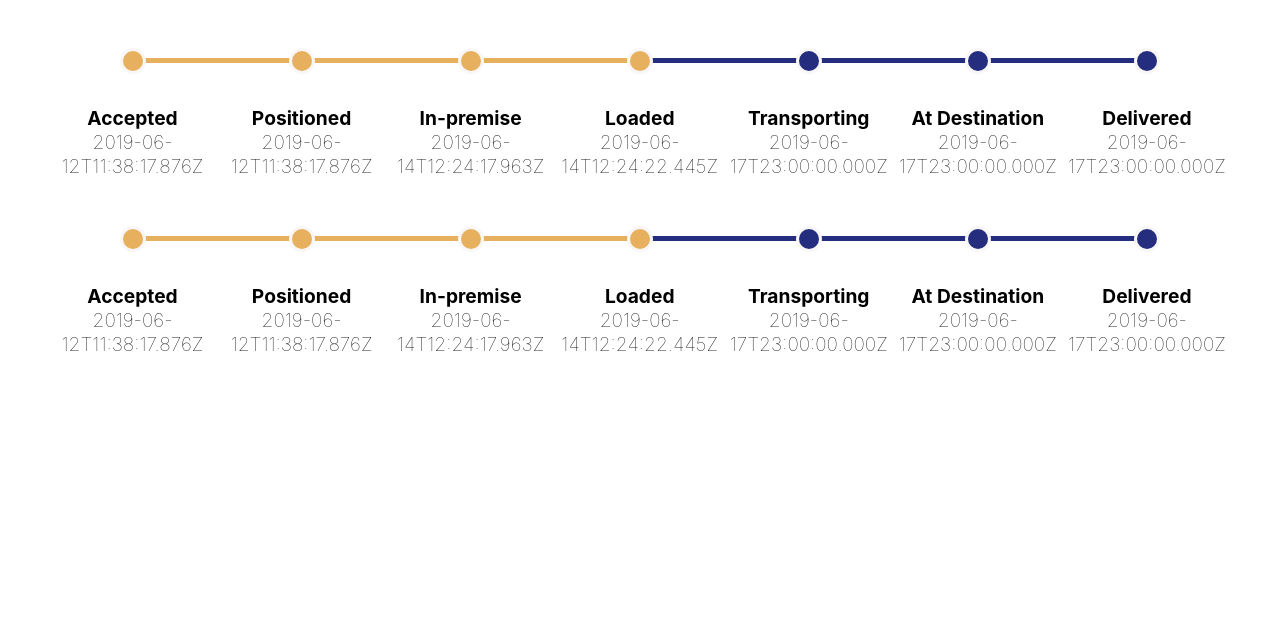
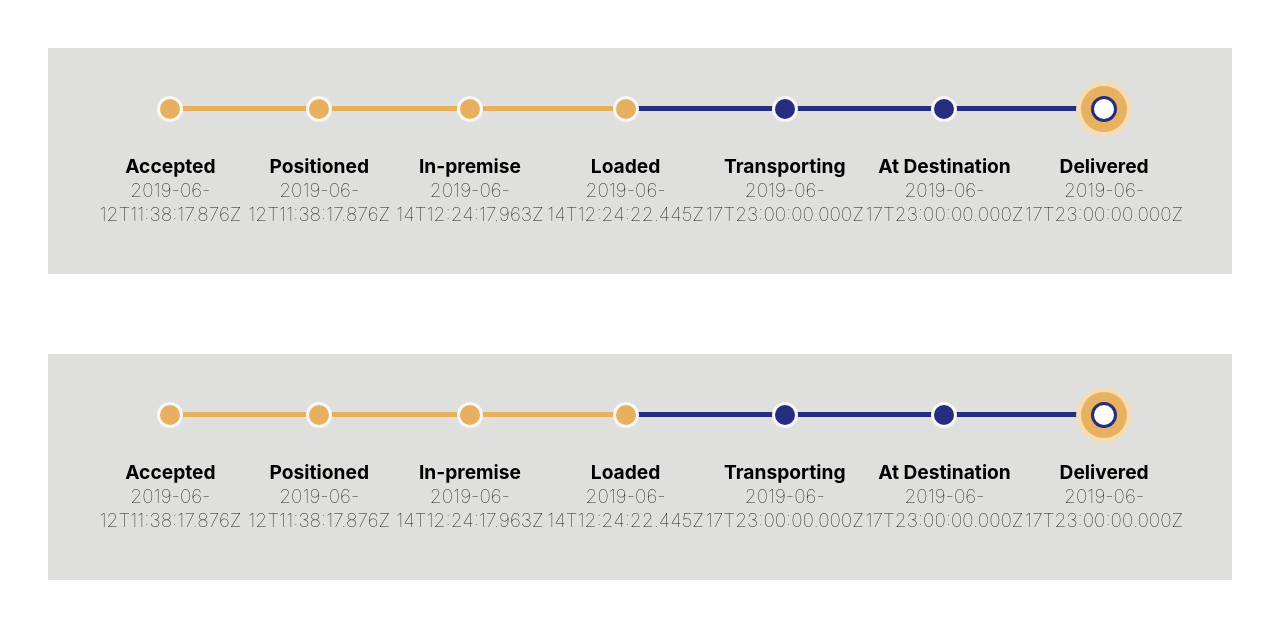
Before and after one commit to jajibhee/Kobo-Trip, a React (Create React App) app: page / in a window 1280 px wide. Shown: the top 618 px of the page. Built offline with nearby package versions, Linux system fonts and the light colour scheme.

Commit message:
updated state

```diff
--- a/src/App.css
+++ b/src/App.css
@@ -2,16 +2,15 @@
   margin: 0;
   padding: 0;
 }
-.container {
-  z-index: 2;
-  width: 100%;
-}
+
 .progress {
+  margin-bottom: 5rem;
+  padding: 3rem;
   display: flex;
   text-align: center;
+  background-color: #dfdfde;
 }
 .progress > li {
-  width: 14.28%;
   list-style: none;
   font-size: 1.2rem;
   position: relative;
@@ -19,15 +18,17 @@
 }
 
 .progress li::before {
+  background-color: #e7b05f;
+  border: 0.2rem solid rgb(248, 246, 246);
+  border-radius: 50%;
   content: "";
+  display: block;
+  height: 20px;
+  margin: 0 auto 32px auto;
+  position: relative;
+  text-align: center;
   width: 20px;
-  height: 20px;
-  border: 0.2rem solid rgb(248, 246, 246);
-  display: block;
-  text-align: center;
-  margin: 0 auto 32px auto;
-  background-color: #e7b05f;
-  border-radius: 50%;
+  z-index: 1;
 }
 
 /* //connector */
@@ -39,15 +40,15 @@
   top: 10px;
   left: -50%;
   width: 100%;
-  z-index: -1;
+  z-index: 0;
 }
 .progress li:first-child::after {
   content: none;
 }
 
 /* select all but the first four */
-.progress li:nth-child(n + 5)::after,
-.progress li:nth-child(n + 5)::before {
+.progress li:nth-child(n)::after,
+.progress li:nth-child(n)::before {
   background-color: #252d7e;
   color: #252d7e;
 }
@@ -57,28 +58,17 @@
   color: #fff;
 }
 
-.progress li.done:last-child::after {
-  background-color: #e7b05f;
-  color: #fff;
+.progress li:last-child::before {
+  background-color: #fff;
+  border: 0.2rem solid #252d7e;
+  box-shadow: 0 0 0 10px hsl(36, 74%, 64%, 1), 0 0 0 15px hsl(36, 74%, 84%, 1);
 }
 
-.progress li.done:last-child::before {
-  box-shadow: 0 0 0 10px hsl(36, 74%, 64%, 1), 0 0 0 15px hsl(36, 74%, 84%, 1);
-  background-color: #fff;
+.progress > li:last-child::after {
+  /* background-color: #fff;
   border: 0.2rem solid #252d7e;
+  box-shadow: 0 0 0 10px hsl(36, 74%, 64%, 1), 0 0 0 15px hsl(36, 74%, 84%, 1); */
 }
-.progress li.currently:nth-child(5)::after {
-  background-color: #e7b05f;
-  color: #fff;
-}
-
-.progress li.currently:nth-child(5)::before {
-  box-shadow: 0 0 0 10px hsl(36, 74%, 64%, 1), 0 0 0 15px hsl(36, 74%, 84%, 1);
-  background-color: #fff;
-  border: 0.2rem solid #252d7e;
-}
-/* 0 0 0 10px rgba(231, 176, 95, 0.5),
-    0 0 0 15px rgba(231, 176, 95, 1); */
 
 .date-details {
   font-size: 1.2rem;
--- a/src/App.js
+++ b/src/App.js
@@ -36,49 +36,56 @@ class App extends Component {
         status: "Accepted",
         date: "2019-06-12T11:38:17.876Z",
         userId: 8635,
-        userType: "admin"
+        userType: "admin",
+        isDone: true
       },
       {
         _id: "5d00e4294a57c8000d4d27c5",
         status: "Positioned",
         date: "2019-06-12T11:38:17.876Z",
         userId: 8635,
-        userType: "admin"
+        userType: "admin",
+        isDone: true
       },
       {
         _id: "5d0391f14a57c8000d4d2806",
         status: "In-premise",
         date: "2019-06-14T12:24:17.963Z",
         userId: 8749,
-        userType: "admin"
+        userType: "admin",
+        isDone: true
       },
       {
         _id: "5d0391f64a57c8000d4d280c",
         status: "Loaded",
         date: "2019-06-14T12:24:22.445Z",
         userId: 8749,
-        userType: "admin"
+        userType: "admin",
+        isDone: true
       },
       {
         _id: "5d0a5ae6c0b537000d88a4a0",
         status: "Transporting",
         date: "2019-06-17T23:00:00.000Z",
         userId: 8635,
-        userType: "admin"
+        userType: "admin",
+        isDone: false
       },
       {
         _id: "5d0a5ae6c0b537000d88a4a0",
         status: "At Destination",
         date: "2019-06-17T23:00:00.000Z",
         userId: 8635,
-        userType: "admin"
+        userType: "admin",
+        isDone: false
       },
       {
         _id: "5d0a5ae6c0b537000d88a4a0",
         status: "Delivered",
         date: "2019-06-17T23:00:00.000Z",
         userId: 8635,
-        userType: "admin"
+        userType: "admin",
+        isDone: false
       }
     ],
     createdDate: "2019-06-11T13:27:02.164Z"
--- a/src/components/Trip.js
+++ b/src/components/Trip.js
@@ -7,9 +7,8 @@ class Trip extends Component {
     return (
       <ul className="progress">
         {this.props.trips.map((trip) => (
-          <li>{trip.status}
-            <p className="date-details">{trip.date}</p>
-          </li>
+          <TripItem trip={trip} />
+
         ))}
       </ul>
 
--- a/src/components/TripCompleted.js
+++ b/src/components/TripCompleted.js
@@ -1,14 +1,12 @@
 import React, { Component } from 'react'
-
+import TripItem from './TripItem';
 
 export class TripCompleted extends Component {
   render() {
     return (
       <ul className="progress">
         {this.props.trips.map((trip) => (
-          <li>{trip.status}
-            <p className="date-details">{trip.date}</p>
-          </li>
+          <TripItem trip={trip} />
         ))}
       </ul>
     )
--- a/src/components/TripItem.js
+++ b/src/components/TripItem.js
@@ -1,24 +1,12 @@
 import React, { Component } from 'react'
 
-export class TripItem extends Component {
-  render() {
-    return (
-      <div style={tripStyle}>
-        <div className="container">
-          <ul className="progress">
-            <li>{this.props.trip.status}
-              <p className="date-details">{this.props.trip.date}</p>
-            </li>
-          </ul>
-        </div>
-      </div>
-    )
-  }
+const TripItem = (props) => {
+  let { trip } = props
+  return (
+    <li className={trip.isDone ? 'done' : 'list'}>{trip.status}
+      <p className="date-details">{trip.date}</p>
+    </li>
+  )
 }
-const tripStyle = {
-  display: 'flex',
-  alignItems: 'center',
-  height: '50vh',
-  background: '#ccc'
-}
+
 export default TripItem
```
